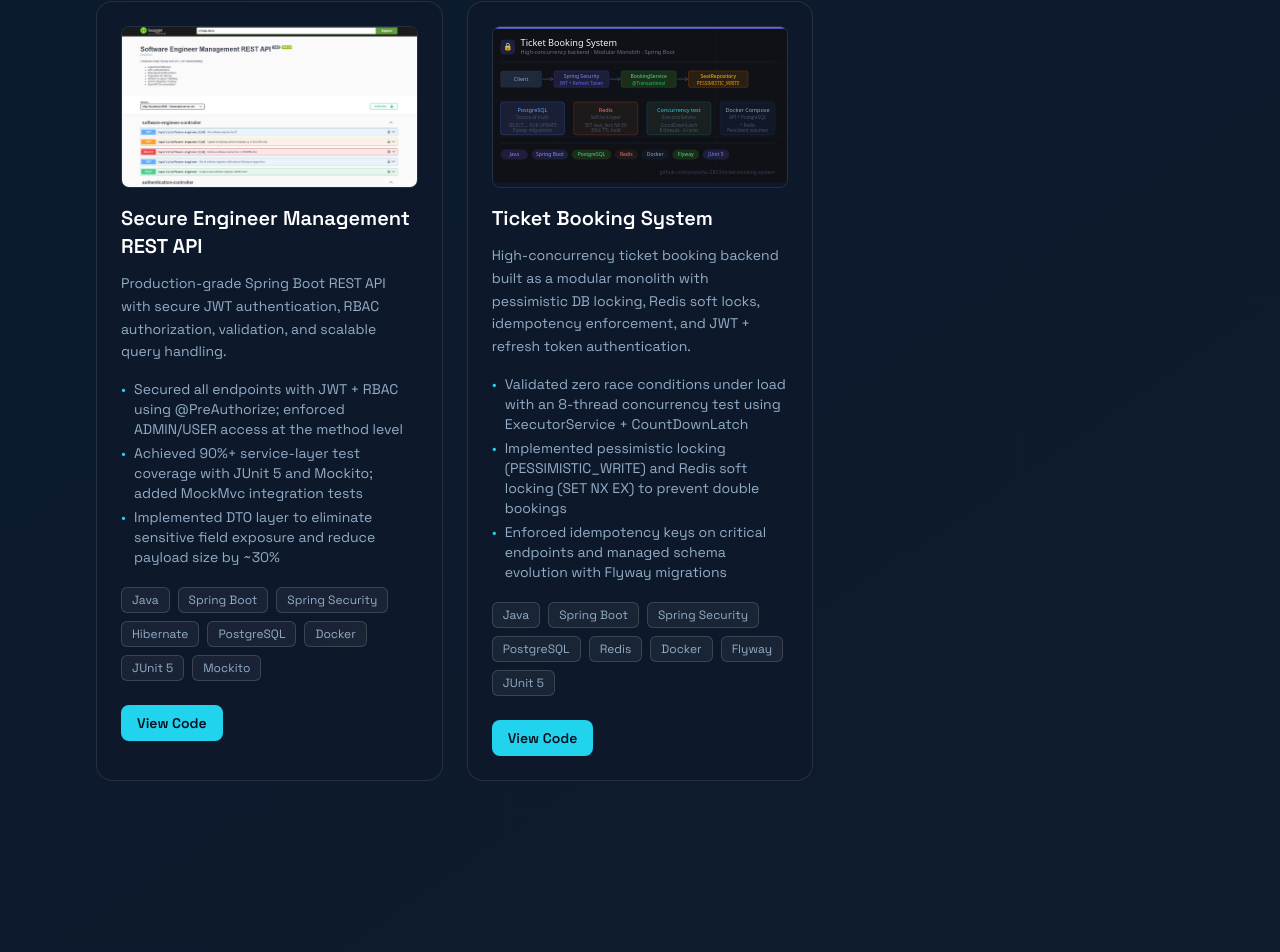
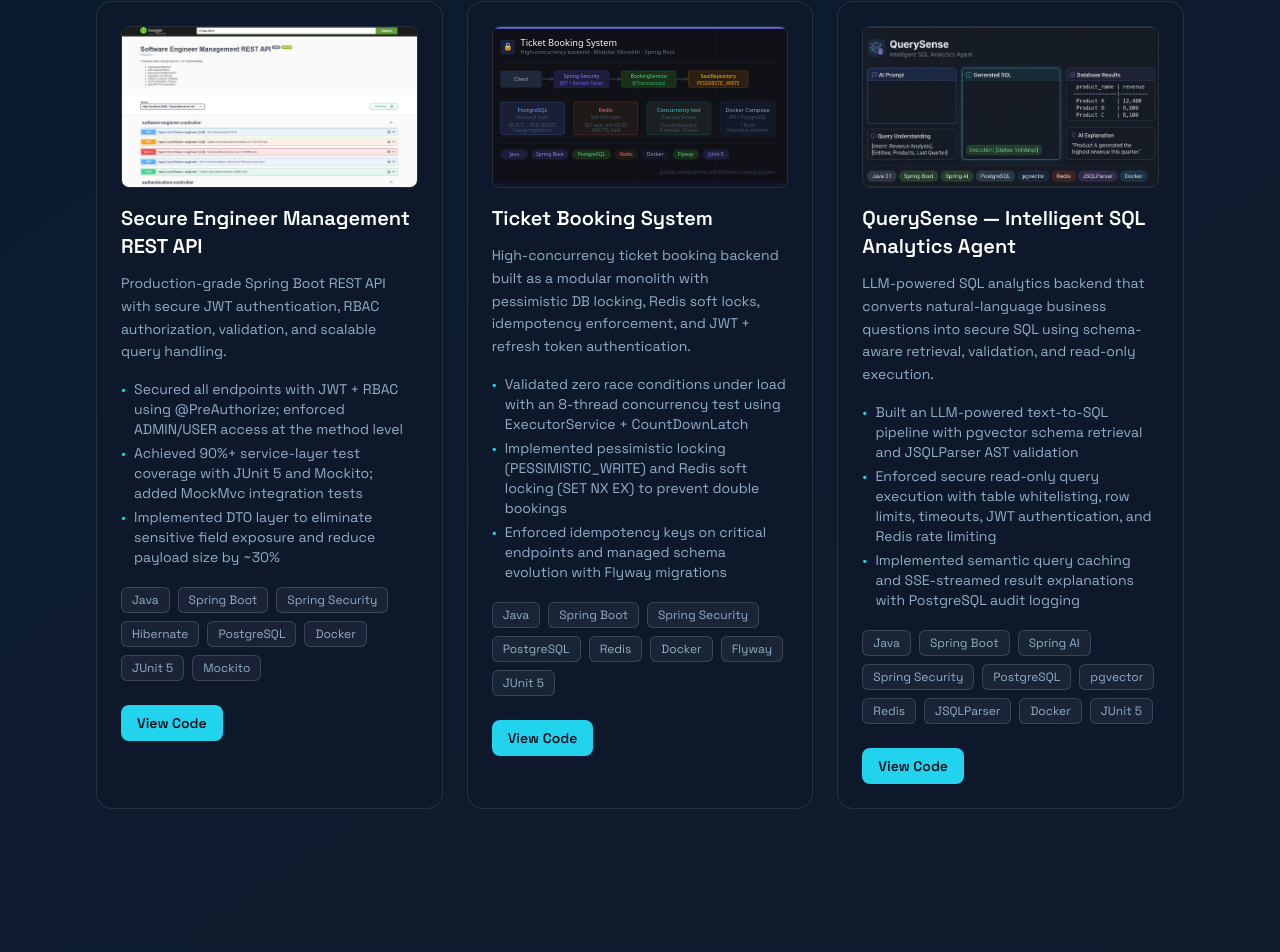
Before and after one commit to pranshu-2853/portfolio-website, a Next.js app: page / in a window 1280 px wide. Shown: the part 2494-3446 px from the top of the page. Built offline with nearby package versions, Linux system fonts and the light colour scheme.

Commit message:
Added Info of Quersense Project

```diff
--- a/data/projects.ts
+++ b/data/projects.ts
@@ -44,5 +44,29 @@ export const projects: Project[] = [
       "Implemented pessimistic locking (PESSIMISTIC_WRITE) and Redis soft locking (SET NX EX) to prevent double bookings",
       "Enforced idempotency keys on critical endpoints and managed schema evolution with Flyway migrations"
     ]
+  },
+  {
+    title: "QuerySense — Intelligent SQL Analytics Agent",
+    description:
+      "LLM-powered SQL analytics backend that converts natural-language business questions into secure SQL using schema-aware retrieval, validation, and read-only execution.",
+    tech: [
+      "Java",
+      "Spring Boot",
+      "Spring AI",
+      "Spring Security",
+      "PostgreSQL",
+      "pgvector",
+      "Redis",
+      "JSQLParser",
+      "Docker",
+      "JUnit 5"
+    ],
+    github: "https://github.com/pranshu-2853/querysense",
+    image: "/images/querysense-banner.jpg",
+    highlights: [
+      "Built an LLM-powered text-to-SQL pipeline with pgvector schema retrieval and JSQLParser AST validation",
+      "Enforced secure read-only query execution with table whitelisting, row limits, timeouts, JWT authentication, and Redis rate limiting",
+      "Implemented semantic query caching and SSE-streamed result explanations with PostgreSQL audit logging"
+    ]
   }
 ];
```
Also changed, not shown: public/images/querysense-banner.jpg (added). Lines whose indentation alone changed are shown as unchanged.
